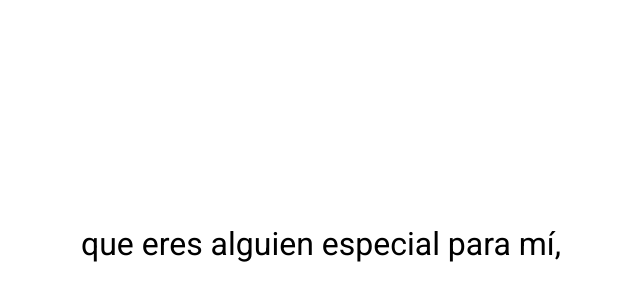
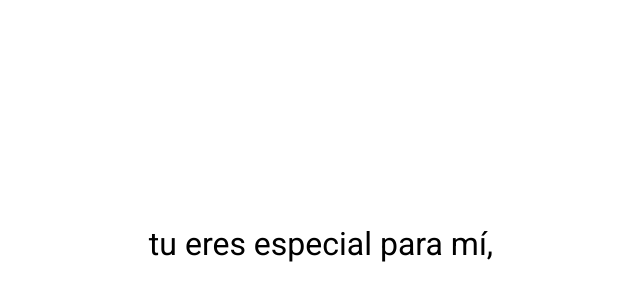
Before and after one commit to victorgallegosc/fatiApp, an Angular app: page / in a window 1280 px wide. Shown: the part 164-464 px from the top of the page, without its empty margins (319-959 px from the left). Built offline with nearby package versions, Linux system fonts and the light colour scheme.

Commit message:
changes in messages

```diff
--- a/src/app/saludos/saludos.component.ts
+++ b/src/app/saludos/saludos.component.ts
@@ -19,14 +19,15 @@ import { delay } from 'rxjs';
 export class SaludosComponent implements OnInit {
   mensajes: string[] = [
     'Buenos días, mi niña.',
-    'Solo quería recordarte',
-    'que eres alguien especial para mí,',
+    'Solo quería recordarte que',
+    'tu eres especial para mí,',
     'y desearte que este día',
-    'sea mil veces mejor que ayer.',
+    'sea mucho mejor que ayer.',
     'Que cada momento del día',
     'te deje un aprendizaje',
     'y que sea un día perfecto.',
-    'Te quiero mucho.'
+    'Te quiero mucho.',
+    '- Victor'
   ];
 
   mensajeActual: string = '';
```
